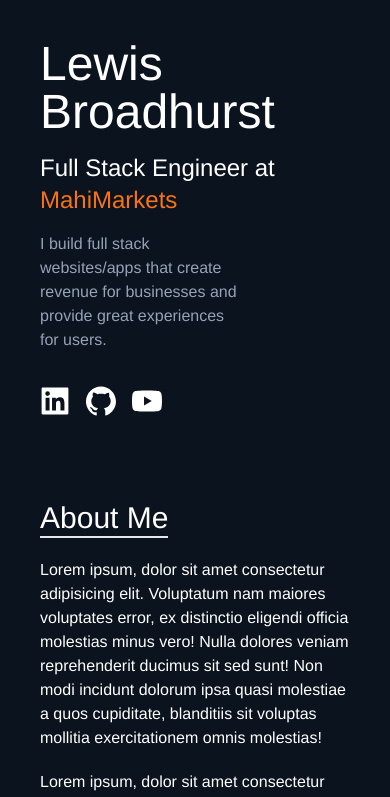
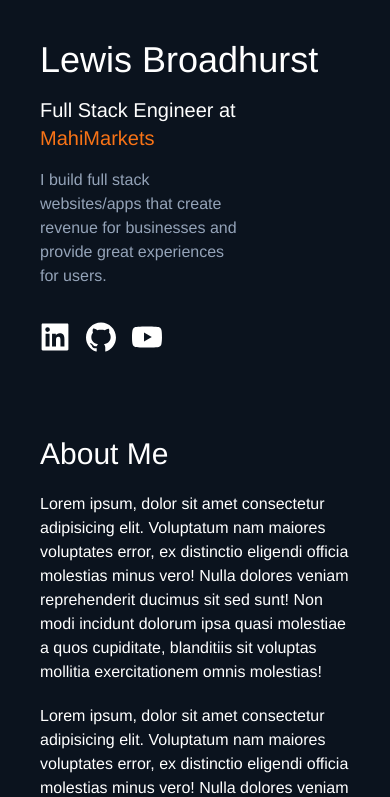
Before and after one commit to LMBroadhurst/CRYPTO_SUPERAPP, a Next.js app: page / in a window 390 px wide. Shown: the top 797 px of the page. Built offline with nearby package versions, Linux system fonts and the light colour scheme.

Commit message:
responsive homepage

```diff
--- a/components/home/AboutMe.tsx
+++ b/components/home/AboutMe.tsx
@@ -2,9 +2,9 @@
 
 const AboutMe = () => {
   return (
-    <section className='flex p-10 lg:w-1/2'>
+    <section className='flex p-10 lg:p-0 lg:w-full'>
         <section className='flex flex-col gap-5'>
-            <h2 className='text-3xl border-b-2 self-start lg:hidden'>About Me</h2>
+            <h2 className='text-3xl self-start lg:hidden'>About Me</h2>
 
             <p>Lorem ipsum, dolor sit amet consectetur adipisicing elit. Voluptatum nam maiores voluptates error, ex distinctio eligendi officia molestias minus vero! Nulla dolores veniam reprehenderit ducimus sit sed sunt! Non modi incidunt dolorum ipsa quasi molestiae a quos cupiditate, blanditiis sit voluptas mollitia exercitationem omnis molestias!</p>
 
--- a/components/home/Header.tsx
+++ b/components/home/Header.tsx
@@ -3,16 +3,16 @@
 const Header = () => {
   return (
     <section className='flex flex-col gap-4'>
-        <h1 className='text-5xl'>Lewis Broadhurst</h1>
+        <h1 className='text-4xl sm:text-5xl'>Lewis Broadhurst</h1>
 
-        <h2 className='text-2xl'>Full Stack Engineer at
+        <h2 className='text-xl sm:text-2xl'>Full Stack Engineer at
             <a
                 href='https://mahimarkets.com/'
                 className='text-orange-500 transition-colors duration-500 hover:cursor-pointer hover:text-orange-300'
             > MahiMarkets</a>
         </h2>
 
-        <h3 className='text-slate-400 w-2/3'>I build full stack websites/apps that create revenue for businesses and provide great experiences for users.</h3>
+        <h3 className='text-md text-slate-400 w-2/3 sm:4/5'>I build full stack websites/apps that create revenue for businesses and provide great experiences for users.</h3>
     </section>
   )
 }
--- a/components/home/IntroductionView.tsx
+++ b/components/home/IntroductionView.tsx
@@ -10,8 +10,10 @@
 
 
     return (
-        <section className='flex flex-col mx-auto sm:w-3/4 lg:flex-row lg:gap-20 xl:py-32 xl:h-screen xl:w-[1150px]'>
-            <section className='p-10 flex flex-col justify-between md:w-1/2'>
+        <section className='flex flex-col mx-auto sm:w-3/4 lg:flex-row lg:w-[900px] lg:gap-20 lg:py-32 lg:h-screen xl:w-[1150px]'>
+
+            <section className='flex flex-col justify-between p-10 sm:py-32 lg:p-0 lg:w-1/2'>
+
                 <section className='flex flex-col gap-8 lg:gap-20'>
                     <Header />
 
@@ -29,12 +31,11 @@
                 </div>
             </section>
 
-            <section className='... md:hidden'>
+            <section className='... lg:hidden'>
                 <AboutMe />
-                {/* Enter rest of 'Tabs' */}
             </section>
 
-            <section className='hidden md:flex'>
+            <section className='hidden lg:flex lg:w-1/2'>
                 {
                     activeTab === "AboutMe.tsx" && <AboutMe />
                     // enter rest of active tabs, i.e. Blog & Content, Work With Me
--- a/components/home/Navigation.tsx
+++ b/components/home/Navigation.tsx
@@ -6,7 +6,7 @@
 
 const Navigation: FC<OwnProps> = () => {
   return (
-    <nav className='hidden md:block'>
+    <nav className='hidden lg:flex'>
         <ul className='flex flex-col gap-2 text-xl items-start'>
             <li className='basicOrangeHoverableText text-orange-400'>About Me</li>
             <li className='basicOrangeHoverableText'>Blog & Content</li>
```
Also changed, not shown: components/global/Wrappers.tsx (added), 1 other file (tests, documents, lock files or other folders).
